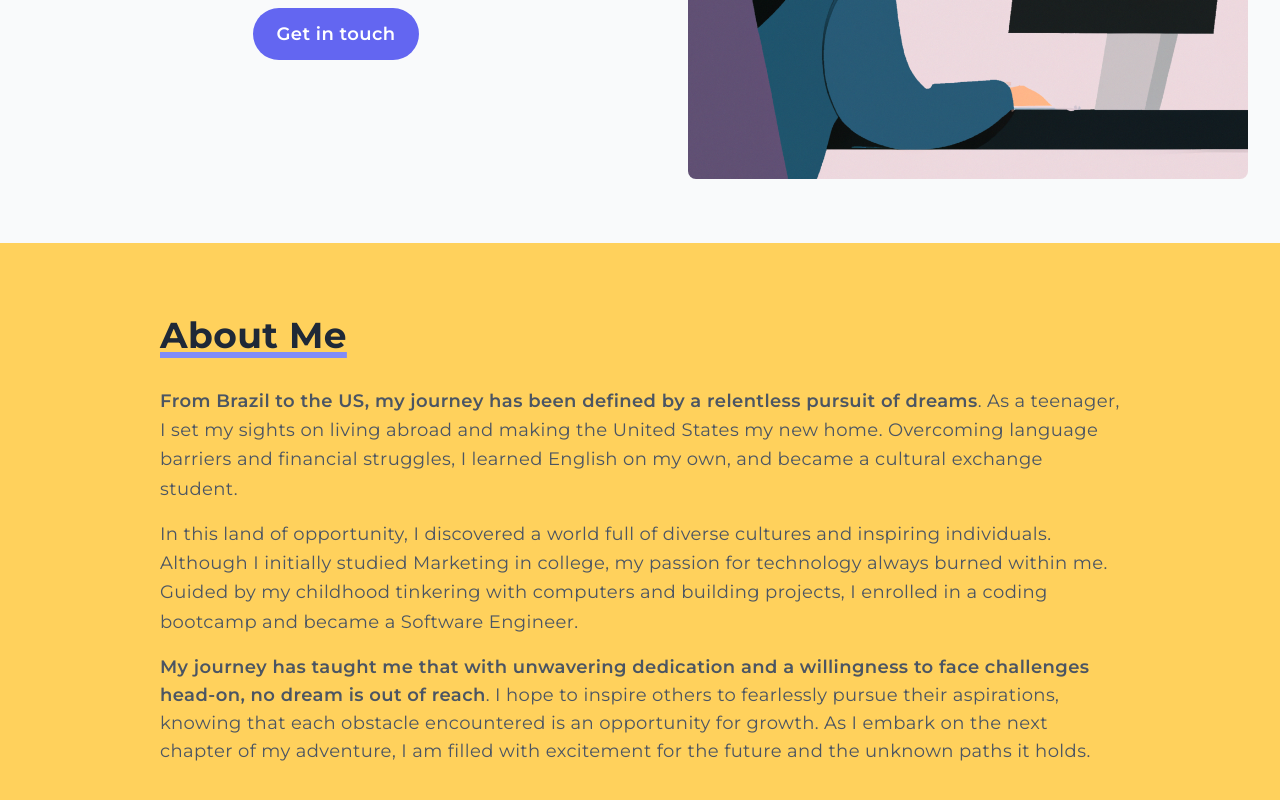
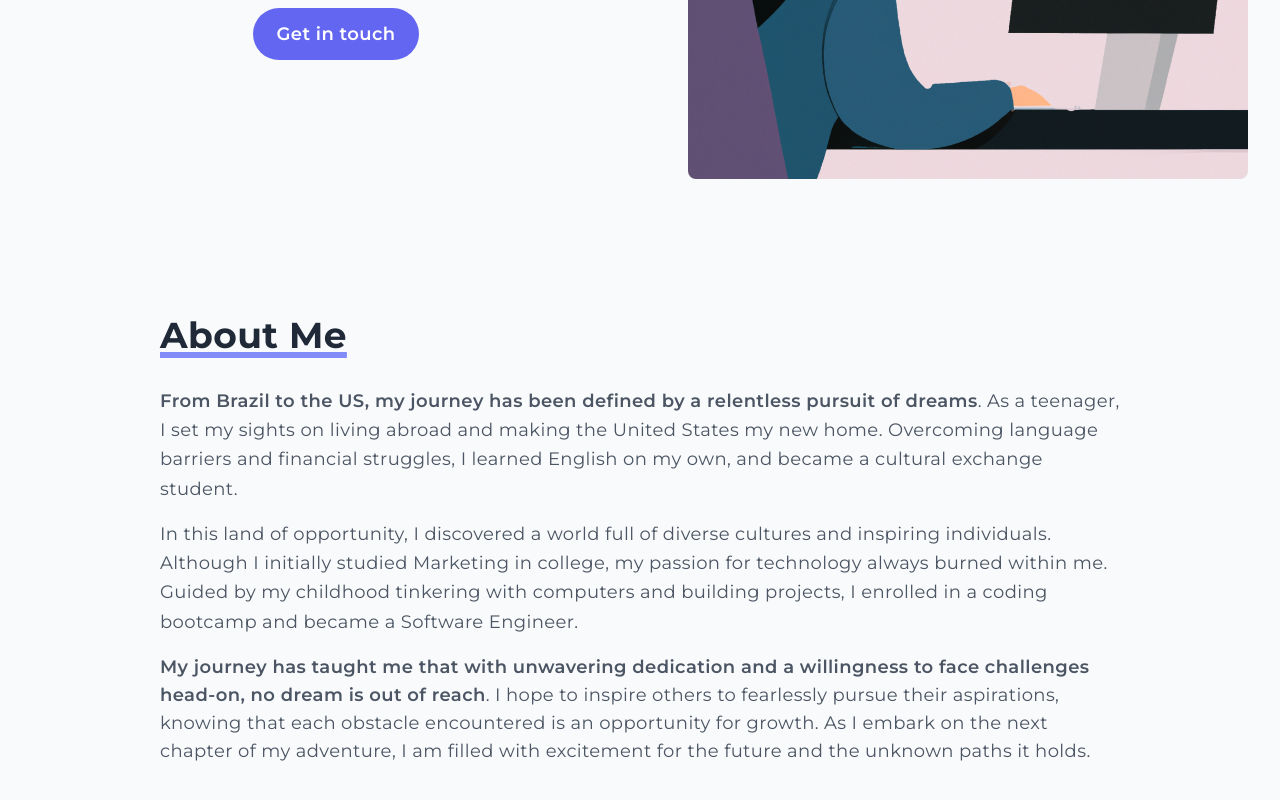
Before and after one commit to rdpfeifle/portfolio_nextjs, a Next.js app: page / in a window 1280 px wide. Shown: the part 434-1234 px from the top of the page. Built offline with nearby package versions, Linux system fonts and the light colour scheme.

Commit message:
Changed custom color name

```diff
--- a/tailwind.config.js
+++ b/tailwind.config.js
@@ -11,7 +11,7 @@ module.exports = {
     },
     extend: {
       colors: {
-        yellow: "#FFD15C",
+        customYellow: "#FFD15C",
       },
     },
   },
```
